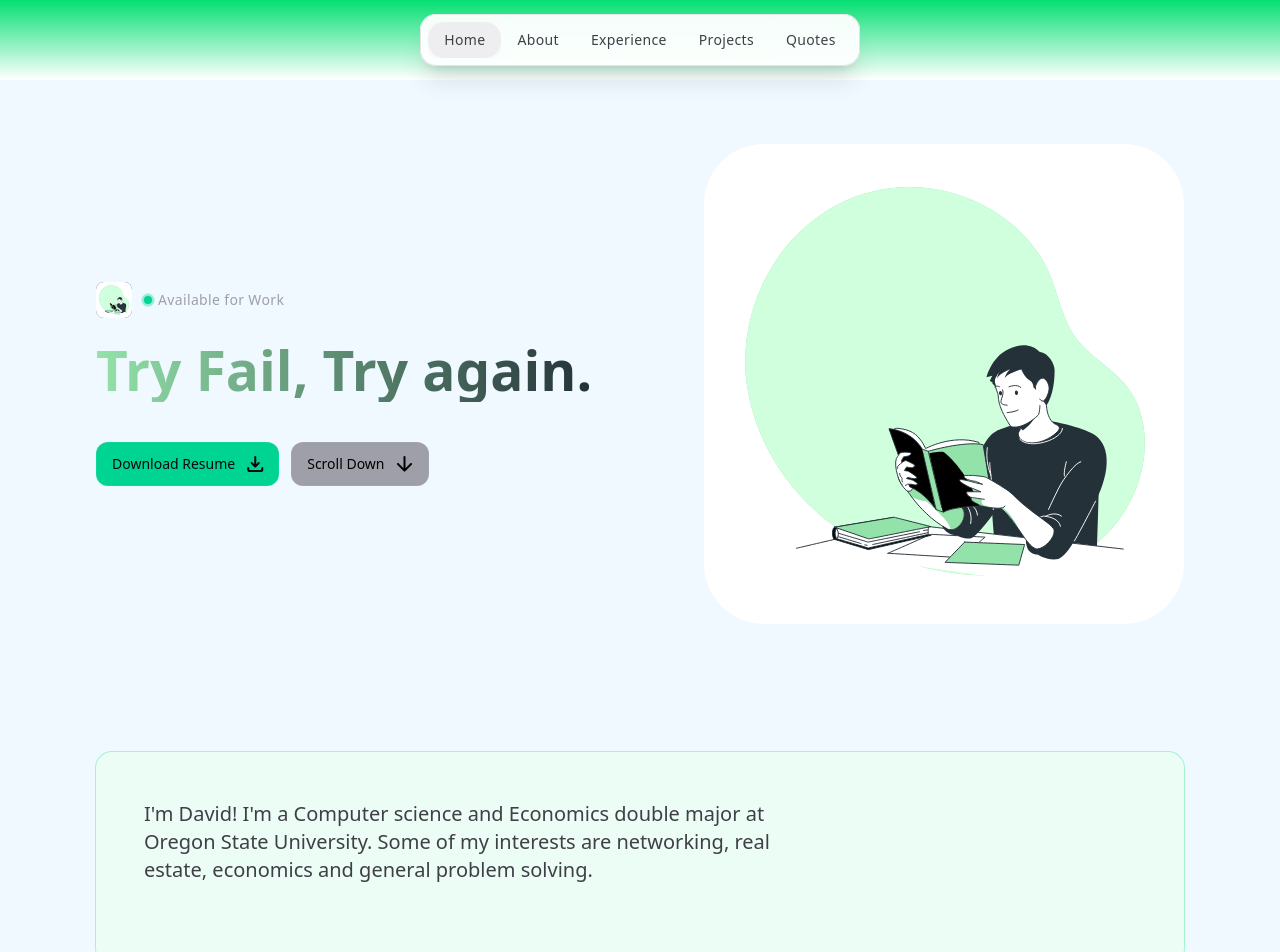
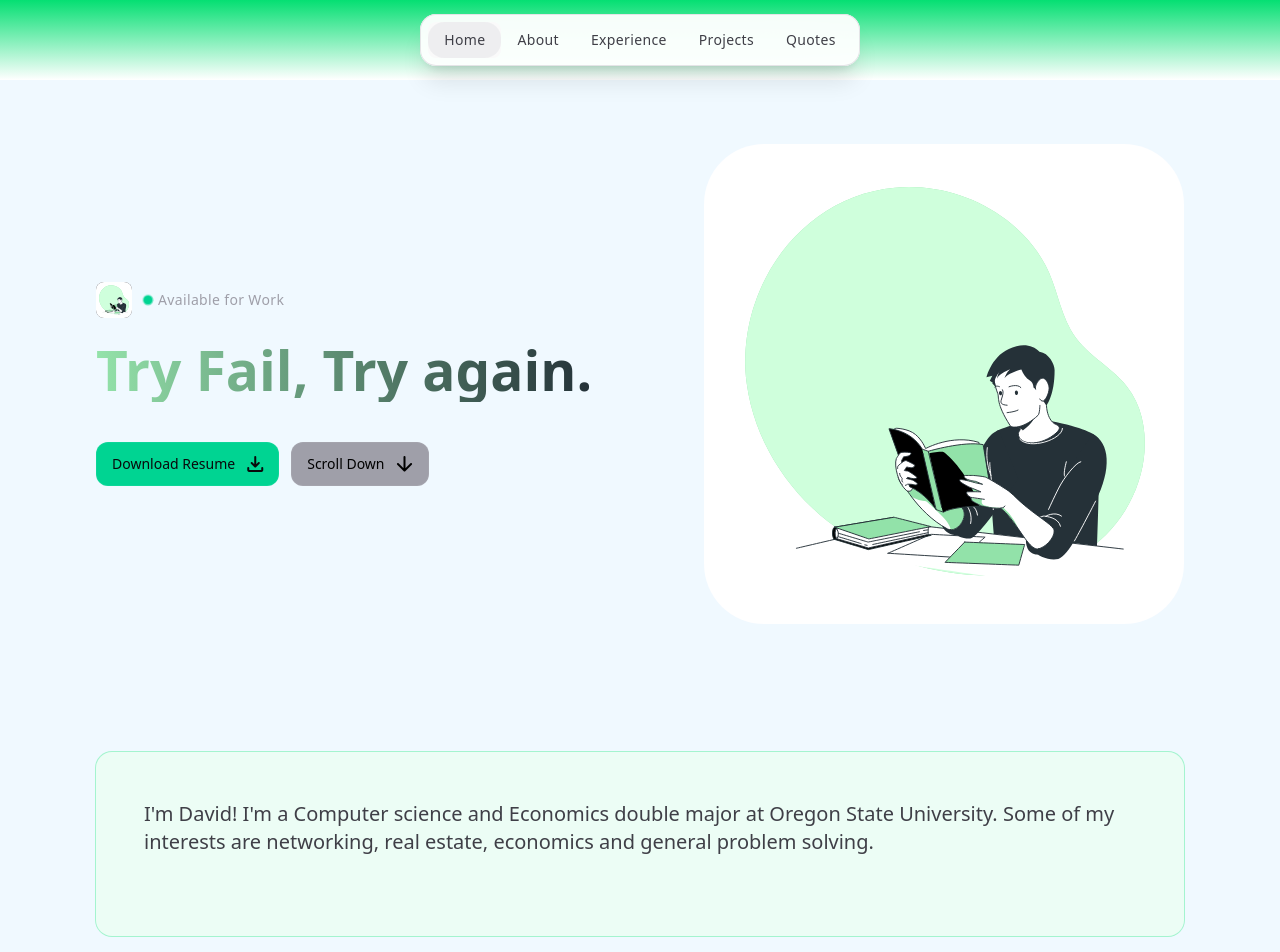
Before and after one commit to David-Gesl/David-Gesl.github.io, a React (Vite) app: page / in a window 1280 px wide. Shown: the top 952 px of the page. Built offline with nearby package versions, Linux system fonts and the light colour scheme.

Commit message:
fix: remove max width constraint

```diff
--- a/src/components/About.jsx
+++ b/src/components/About.jsx
@@ -5,7 +5,7 @@ function About() {
     <section id="about" className='section'>
         <div className='container'>
             <div className='bg-emerald-50 p-7 rounded-2xl md:p-12 ring-1 ring-emerald-200'>
-                <p className='text-zinc-700 mb-4 md:mb-8 md:text-xl md:max-w-[60ch]'>
+                <p className='text-zinc-700 mb-4 md:mb-8 md:text-xl'>
                     I'm David! I'm a Computer science and Economics double major at Oregon State University. Some of my interests are networking, real estate, economics and general problem solving.
                 </p>
             </div>
```
